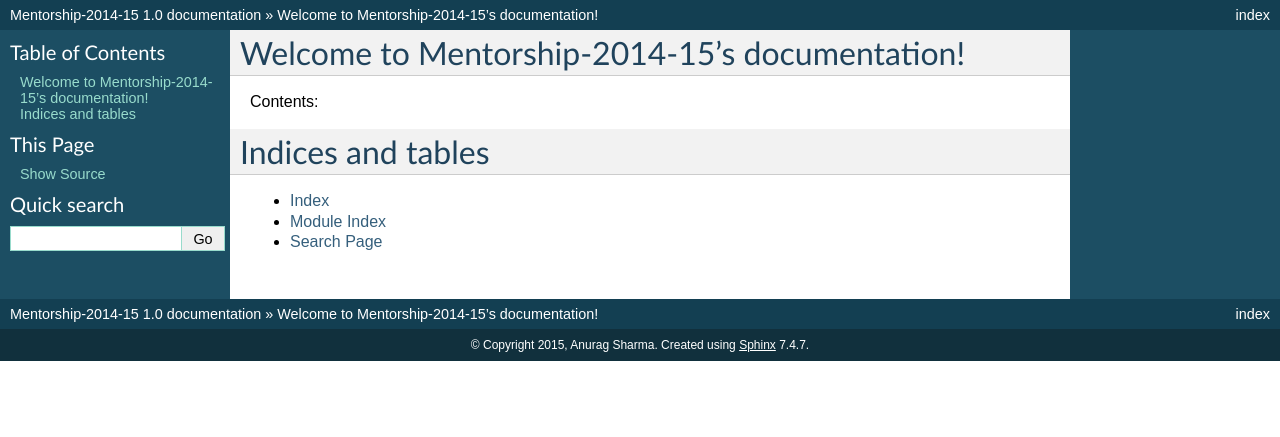
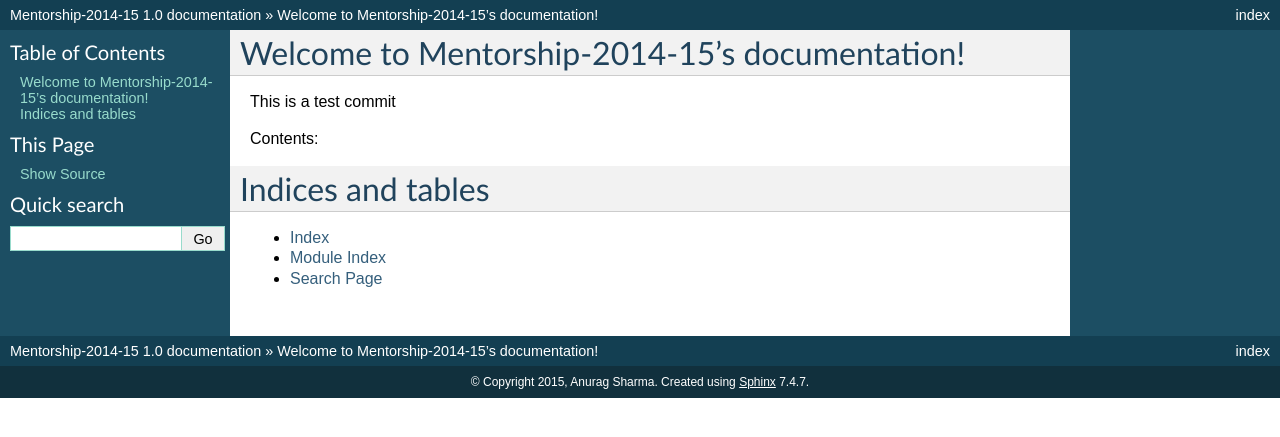
Before and after one commit to anurag89sharma/Mentorship-2014-15, a Sphinx documentation site: the page built from Docs/index.rst, in a window 1280 px wide. Shown: the top 437 px of the page. Built offline with Sphinx 7.4.7, drawn with Linux system fonts in a browser that asks for light colours.

Commit message:
Added docs

```diff
--- a/Docs/index.rst
+++ b/Docs/index.rst
@@ -5,6 +5,7 @@
 
 Welcome to Mentorship-2014-15's documentation!
 ==============================================
+This is a test commit
 
 Contents:
 
```
